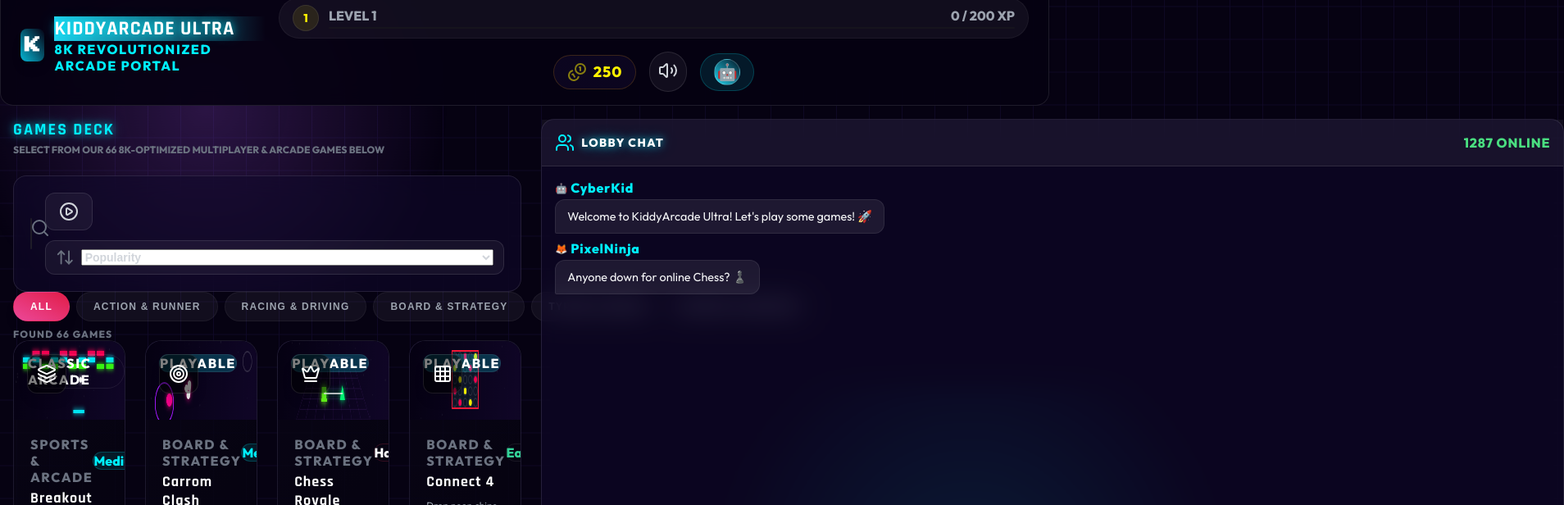
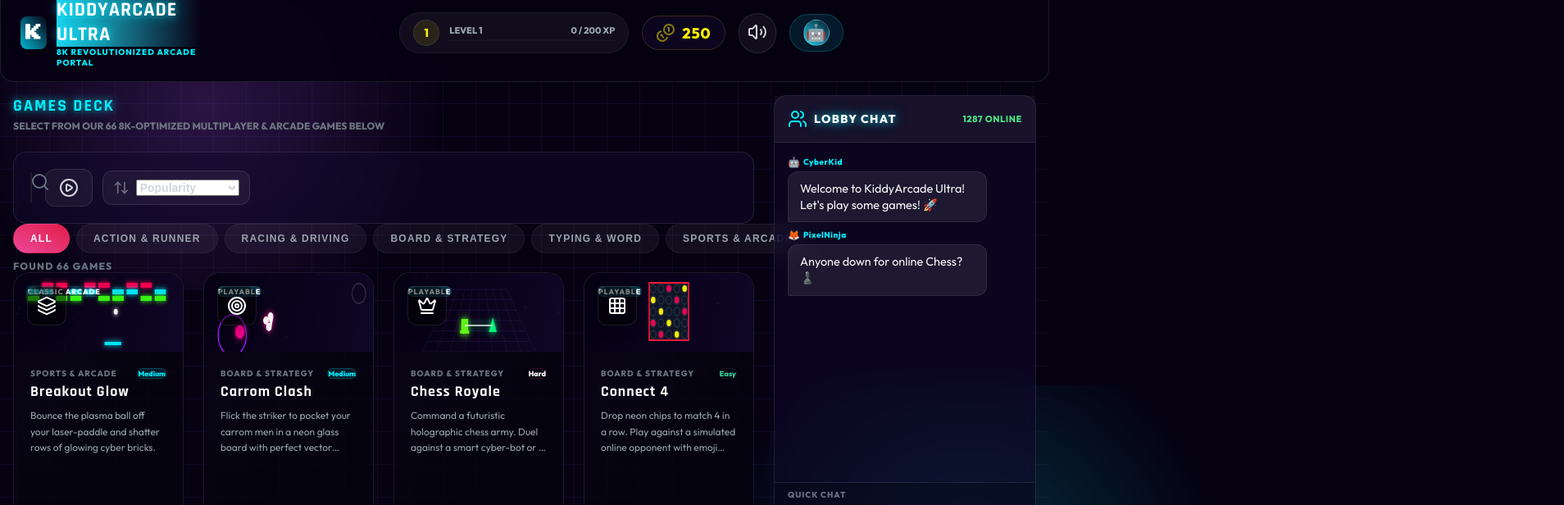
Before and after one commit to AbhayPotle/GAMING-, a React (Vite) app: page / in a window 1280 px wide. Shown: the part 20-636 px from the top of the page at 82% size, 1908 px wide, since content can reach past the window. Built offline with nearby package versions, Linux system fonts and the light colour scheme.

Commit message:
fix: replace bracket selectors with standard semantic classes to prevent layout collapses and display game thumbnails correctly

```diff
--- a/src/App.jsx
+++ b/src/App.jsx
@@ -75,7 +75,7 @@ export default function App() {
       />
 
       {/* Main Layout Area */}
-      <main className="flex-1 flex flex-col lg:flex-row gap-6 p-4 lg:p-6 w-full max-w-[1600px] mx-auto">
+      <main className="flex-1 flex flex-col lg:flex-row gap-6 p-4 lg:p-6 w-full max-w-1600 mx-auto">
         {/* Games Section */}
         <div className="flex-1">
           <div className="mb-6">
@@ -115,7 +115,7 @@ export default function App() {
 
       {/* Level Up Flash Splash overlay */}
       {levelUpEffect && (
-        <div className="fixed inset-0 z-[100] flex items-center justify-center bg-black/85 backdrop-blur-md">
+        <div className="fixed inset-0 z-overlay flex items-center justify-center bg-black/85 backdrop-blur-md">
           <div className="glass-panel w-full max-w-sm border-2 border-yellow-400 p-8 text-center level-up-animate relative overflow-hidden shadow-2xl shadow-yellow-500/10">
             {/* Background elements */}
             <div className="absolute -top-10 -left-10 w-24 h-24 rounded-full bg-yellow-400/20 blur-xl"></div>
@@ -128,7 +128,7 @@ export default function App() {
             <p className="text-gray-400 text-sm mb-6 uppercase tracking-wider">You reached a new gaming tier</p>
 
             <div className="bg-white/5 border border-yellow-400/25 p-4 rounded-xl mb-6">
-              <span className="text-[10px] font-bold text-gray-500 uppercase tracking-widest block mb-1">New Rank</span>
+              <span className="text-micro font-bold text-gray-500 uppercase tracking-widest block mb-1">New Rank</span>
               <span className="text-2xl font-black text-yellow-400 uppercase tracking-widest flex items-center justify-center gap-1.5">
                 <Award className="w-6 h-6 text-yellow-400" /> TIER LEVEL {level}
               </span>
@@ -139,7 +139,7 @@ export default function App() {
                 SoundManager.playClick();
                 setLevelUpEffect(false);
               }}
-              className="w-full py-3 rounded-xl bg-gradient-to-r from-yellow-400 to-amber-500 text-black font-black text-sm uppercase tracking-widest shadow-lg shadow-yellow-500/20 hover:scale-[1.02] active:scale-95 transition-all"
+              className="w-full py-3 rounded-xl bg-gradient-to-r from-yellow-400 to-amber-500 text-black font-black text-sm uppercase tracking-widest shadow-lg shadow-yellow-500/20 hover:scale-105 active:scale-95 transition-all"
             >
               AWESOME! CONTINUE
             </button>
--- a/src/components/ChatLobby.jsx
+++ b/src/components/ChatLobby.jsx
@@ -114,7 +114,7 @@ export default function ChatLobby({ profile }) {
   };
 
   return (
-    <div className="glass-panel w-full lg:w-[320px] flex flex-col h-[500px] lg:h-[calc(100vh-140px)] border border-white/10 shrink-0 sticky-sidebar">
+    <div className="glass-panel chat-lobby-panel flex flex-col border border-white/10 shrink-0">
       {/* Header */}
       <div className="p-4 border-b border-white/10 flex items-center justify-between bg-white/5">
         <div className="flex items-center gap-2">
@@ -123,7 +123,7 @@ export default function ChatLobby({ profile }) {
         </div>
         <div className="flex items-center gap-2">
           <div className="w-2.5 h-2.5 rounded-full bg-green-500 animate-ping"></div>
-          <span className="text-[11px] font-bold text-green-400 tracking-wider">
+          <span className="text-xxs font-bold text-green-400 tracking-wider">
             {activePlayers} ONLINE
           </span>
         </div>
@@ -138,7 +138,7 @@ export default function ChatLobby({ profile }) {
           >
             <div className="flex items-center gap-1 mb-1">
               <span className="text-xs">{msg.avatar}</span>
-              <span className={`text-[10px] font-extrabold tracking-wider ${msg.self ? 'text-purple-400' : 'text-cyan-400'}`}>
+              <span className={`text-micro font-extrabold tracking-wider ${msg.self ? 'text-purple-400' : 'text-cyan-400'}`}>
                 {msg.sender}
               </span>
             </div>
@@ -152,7 +152,7 @@ export default function ChatLobby({ profile }) {
 
       {/* Quick Message Drawer */}
       <div className="px-4 py-2 border-t border-white/10 bg-black/20">
-        <p className="text-[10px] font-bold text-gray-500 uppercase mb-1.5 tracking-widest">Quick Chat</p>
+        <p className="text-micro font-bold text-gray-500 uppercase mb-1.5 tracking-widest">Quick Chat</p>
         <div className="flex flex-wrap gap-1.5">
           {QUICK_MESSAGES.map((qm) => (
             <button
@@ -189,7 +189,7 @@ export default function ChatLobby({ profile }) {
       </form>
 
       {/* Safety Badge */}
-      <div className="p-2 bg-black/40 border-t border-white/5 flex items-center justify-center gap-1.5 text-[9px] font-bold text-gray-500 uppercase tracking-widest">
+      <div className="p-2 bg-black/40 border-t border-white/5 flex items-center justify-center gap-1.5 text-nano font-bold text-gray-500 uppercase tracking-widest">
         <ShieldCheck className="w-3.5 h-3.5 text-green-500" />
         Kid Safe Mod active
       </div>
--- a/src/components/GameCard.jsx
+++ b/src/components/GameCard.jsx
@@ -27,20 +27,20 @@ export default function GameCard({ game, onClick }) {
     switch (game.type) {
       case 'custom':
         return (
-          <span className="px-2 py-0.5 rounded-full text-[9px] font-extrabold tracking-widest bg-cyan-500/20 text-cyan-300 border border-cyan-400/30 uppercase">
+          <span className="px-2 py-0.5 rounded-full text-nano font-extrabold tracking-widest bg-cyan-500/20 text-cyan-300 border border-cyan-400/30 uppercase">
             Playable
           </span>
         );
       case 'arcade':
         return (
-          <span className="px-2 py-0.5 rounded-full text-[9px] font-extrabold tracking-widest bg-lime-500/20 text-lime-300 border border-lime-400/30 uppercase">
+          <span className="px-2 py-0.5 rounded-full text-nano font-extrabold tracking-widest bg-lime-500/20 text-lime-300 border border-lime-400/30 uppercase">
             Classic Arcade
           </span>
         );
       case 'simulator':
         default:
         return (
-          <span className="px-2 py-0.5 rounded-full text-[9px] font-extrabold tracking-widest bg-amber-500/20 text-amber-300 border border-amber-400/30 uppercase">
+          <span className="px-2 py-0.5 rounded-full text-nano font-extrabold tracking-widest bg-amber-500/20 text-amber-300 border border-amber-400/30 uppercase">
             Simulator
           </span>
         );
@@ -73,8 +73,8 @@ export default function GameCard({ game, onClick }) {
       <div className="flex-1 p-5 flex flex-col justify-between bg-black/40">
         <div>
           <div className="flex justify-between items-center mb-1">
-            <span className="text-[10px] font-bold text-gray-500 uppercase tracking-widest">{game.category}</span>
-            <span className={`px-2 py-0.5 rounded-full text-[9px] font-bold border ${difficultyColors[game.difficulty] || difficultyColors.Medium}`}>
+            <span className="text-micro font-bold text-gray-500 uppercase tracking-widest">{game.category}</span>
+            <span className={`px-2 py-0.5 rounded-full text-nano font-bold border ${difficultyColors[game.difficulty] || difficultyColors.Medium}`}>
               {game.difficulty}
             </span>
           </div>
@@ -89,7 +89,7 @@ export default function GameCard({ game, onClick }) {
         {/* Footer Stat Details */}
         <div className="flex justify-between items-center border-t border-white/5 pt-3 mt-2">
           <div className="flex items-center gap-1">
-            <span className="text-[9px] font-bold text-gray-500 uppercase tracking-widest mr-1">Rewards:</span>
+            <span className="text-nano font-bold text-gray-500 uppercase tracking-widest mr-1">Rewards:</span>
             <div className="flex items-center gap-0.5 text-yellow-400 text-xs font-bold">
               <span>🪙</span>
               <span>{game.coinReward}</span>
@@ -100,7 +100,7 @@ export default function GameCard({ game, onClick }) {
             </div>
           </div>
 
-          <span className="text-[10px] font-extrabold text-cyan-400 group-hover:underline uppercase tracking-widest flex items-center gap-1">
+          <span className="text-micro font-extrabold text-cyan-400 group-hover:underline uppercase tracking-widest flex items-center gap-1">
             Start
             <span className="transform translate-x-0 group-hover:translate-x-1 transition-transform">→</span>
           </span>
--- a/src/components/GameGrid.jsx
+++ b/src/components/GameGrid.jsx
@@ -60,7 +60,7 @@ export default function GameGrid({ games, onSelectGame }) {
             value={searchTerm}
             onChange={(e) => setSearchTerm(e.target.value)}
             placeholder="Search games (e.g. Chess, Carrom, Subway Surfers)..."
-            className="w-full bg-black/50 border border-white/10 rounded-xl pl-11 pr-4 py-2.5 text-sm font-semibold focus:outline-none focus:border-cyan-400 focus:shadow-[0_0_15px_rgba(0,240,255,0.1)] transition-all"
+            className="w-full bg-black/50 border border-white/10 rounded-xl pl-11 pr-4 py-2.5 text-sm font-semibold focus:outline-none focus:border-cyan-400 focus-shadow-cyan transition-all"
           />
         </div>
 
@@ -81,7 +81,7 @@ export default function GameGrid({ games, onSelectGame }) {
           </button>
 
           {/* Sort Selector */}
-          <div className="relative flex items-center bg-white/5 border border-white/10 rounded-xl px-3 py-2 w-full sm:w-[180px] hover:border-white/20 transition-all">
+          <div className="relative flex items-center bg-white/5 border border-white/10 rounded-xl px-3 py-2 w-full sort-select-wrapper hover:border-white/20 transition-all">
             <ArrowUpDown className="w-4 h-4 text-gray-500 mr-2" />
             <select
               value={sortBy}
--- a/src/components/Navbar.jsx
+++ b/src/components/Navbar.jsx
@@ -27,19 +27,19 @@ export default function Navbar({ profile, setProfile, xp, level, coins, openProf
           <h1 className="text-2xl font-black text-transparent bg-clip-text bg-gradient-to-r from-cyan-400 via-pink-500 to-yellow-300 text-glow-cyan">
             KIDDYARCADE ULTRA
           </h1>
-          <p className="text-[10px] text-cyan-400 uppercase tracking-widest font-bold">8K Revolutionized Arcade Portal</p>
+          <p className="text-micro text-cyan-400 uppercase tracking-widest font-bold">8K Revolutionized Arcade Portal</p>
         </div>
       </div>
 
       {/* Stats and User Controls */}
       <div className="flex flex-wrap items-center gap-4 md:gap-8 justify-center w-full md:w-auto">
         {/* XP Level Bar */}
-        <div className="flex items-center gap-3 bg-white/5 px-4 py-2 rounded-full border border-white/5 w-full sm:w-[260px] md:w-[280px]">
+        <div className="flex items-center gap-3 bg-white/5 px-4 py-2 rounded-full border border-white/5 w-full navbar-level-bar">
           <div className="flex items-center justify-center w-8 h-8 rounded-full bg-yellow-400/10 text-yellow-400 border border-yellow-400/20">
             <span className="font-extrabold text-sm">{level}</span>
           </div>
           <div className="flex-1">
-            <div className="flex justify-between text-[11px] font-bold text-gray-400 mb-1">
+            <div className="flex justify-between text-xxs font-bold text-gray-400 mb-1">
               <span>LEVEL {level}</span>
               <span>{xp} / {xpNeeded} XP</span>
             </div>
@@ -82,7 +82,7 @@ export default function Navbar({ profile, setProfile, xp, level, coins, openProf
               <User className="w-4 h-4" />
             )}
           </div>
-          <span className="font-bold hidden sm:inline max-w-[100px] truncate">{profile.gamerTag}</span>
+          <span className="font-bold hidden sm:inline gamer-tag-text truncate">{profile.gamerTag}</span>
         </button>
       </div>
     </nav>
--- a/src/components/ProfileModal.jsx
+++ b/src/components/ProfileModal.jsx
@@ -46,7 +46,7 @@ export default function ProfileModal({ profile, setProfile, onClose }) {
               maxLength={15}
               value={tag}
               onChange={(e) => setTag(e.target.value)}
-              className="w-full bg-black/60 border border-white/10 rounded-lg px-4 py-3 text-white font-bold tracking-wider focus:outline-none focus:border-cyan-400 focus:shadow-[0_0_15px_rgba(0,240,255,0.2)] transition-all text-center text-lg"
+              className="w-full bg-black/60 border border-white/10 rounded-lg px-4 py-3 text-white font-bold tracking-wider focus:outline-none focus:border-cyan-400 focus-shadow-cyan transition-all text-center text-lg"
               placeholder="Enter Gamer Tag..."
             />
           </div>
@@ -64,7 +64,7 @@ export default function ProfileModal({ profile, setProfile, onClose }) {
                   }}
                   className={`aspect-square text-3xl rounded-xl flex items-center justify-center border transition-all duration-200 transform hover:scale-110 ${
                     avatar === emoji
-                      ? 'bg-cyan-500/20 border-cyan-400 shadow-[0_0_15px_rgba(0,240,255,0.3)]'
+                      ? 'bg-cyan-500/20 border-cyan-400 shadow-cyan-md'
                       : 'bg-white/5 border-white/10 hover:bg-white/10'
                   }`}
                 >
--- a/src/index.css
+++ b/src/index.css
@@ -630,3 +630,103 @@ h1, h2, h3, h4, h5, h6 {
 .leading-relaxed { line-height: 1.625; }
 .aspect-ratio-16-9 { aspect-ratio: 16 / 9; }
 .bg-opacity-90 { background-color: rgba(6, 2, 18, 0.9); }
+
+/* Custom Layout Utilities to avoid escaped bracket minifier bugs */
+.max-w-1600 {
+  max-width: 1600px;
+}
+.z-overlay {
+  z-index: 100;
+}
+.text-micro {
+  font-size: 10px;
+}
+.text-nano {
+  font-size: 9px;
+}
+.text-xxs {
+  font-size: 11px;
+}
+
+/* ChatLobby Custom Sidebar styles */
+.chat-lobby-panel {
+  width: 100%;
+  height: 500px;
+  flex-shrink: 0;
+}
+@media (min-width: 1024px) {
+  .chat-lobby-panel {
+    width: 320px !important;
+    height: calc(100vh - 140px) !important;
+    position: sticky;
+    top: 96px;
+  }
+}
+
+/* Navbar Custom Stat Bar Styles */
+.navbar-level-bar {
+  width: 100%;
+}
+@media (min-width: 640px) {
+  .navbar-level-bar {
+    width: 260px;
+  }
+}
+@media (min-width: 768px) {
+  .navbar-level-bar {
+    width: 280px;
+  }
+}
+
+.gamer-tag-text {
+  max-width: 100px;
+}
+
+/* GameGrid Select Option Styles */
+.sort-select-wrapper {
+  width: 100%;
+}
+@media (min-width: 640px) {
+  .sort-select-wrapper {
+    width: 180px;
+  }
+}
+
+/* Arcade Cabin Modal Styling */
+.arcade-modal-container {
+  width: 100%;
+  max-width: 1024px;
+  height: 650px;
+}
+
+.md-w-180 {
+  width: 100%;
+}
+@media (min-width: 768px) {
+  .md-w-180 {
+    width: 180px;
+  }
+}
+
+/* Custom Neon Shadow Glows */
+.hover-shadow-cyan:hover {
+  box-shadow: 0 0 25px rgba(0, 240, 255, 0.6);
+}
+.shadow-cyan-sm {
+  box-shadow: 0 0 5px rgba(0, 240, 255, 0.5);
+}
+.hover-shadow-pink:hover {
+  box-shadow: 0 0 20px rgba(255, 0, 127, 0.5);
+}
+.shadow-red-joystick {
+  box-shadow: 0 0 10px rgba(239, 68, 68, 0.8);
+}
+.shadow-cyan-md {
+  box-shadow: 0 0 15px rgba(0, 240, 255, 0.3);
+}
+.focus-shadow-cyan:focus {
+  box-shadow: 0 0 15px rgba(0, 240, 255, 0.3);
+}
+.shadow-pink-md {
+  box-shadow: 0 0 15px rgba(255, 0, 127, 0.3);
+}
```
Also changed, not shown: src/components/ArcadeCabin.jsx (+14 -14 lines).
